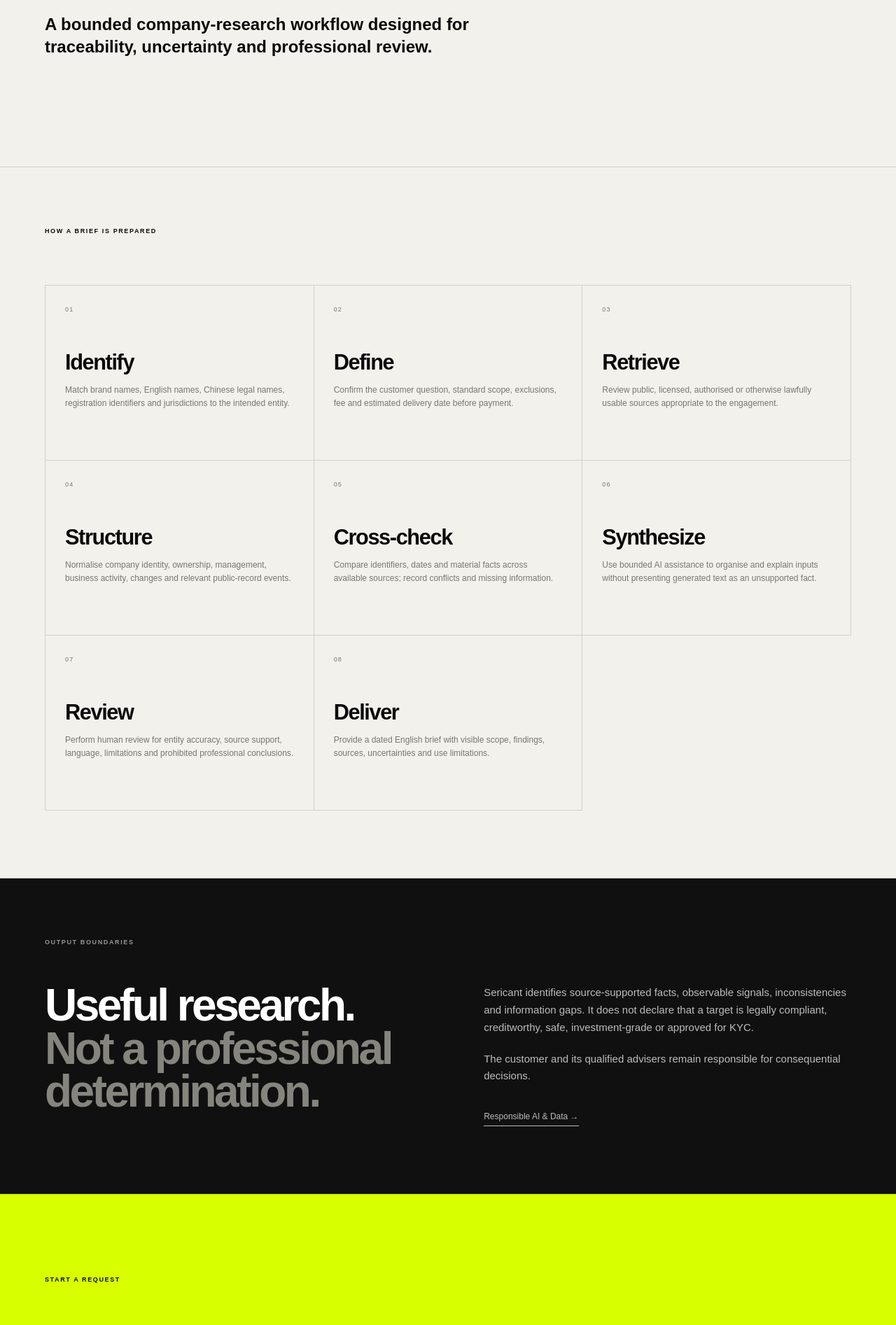
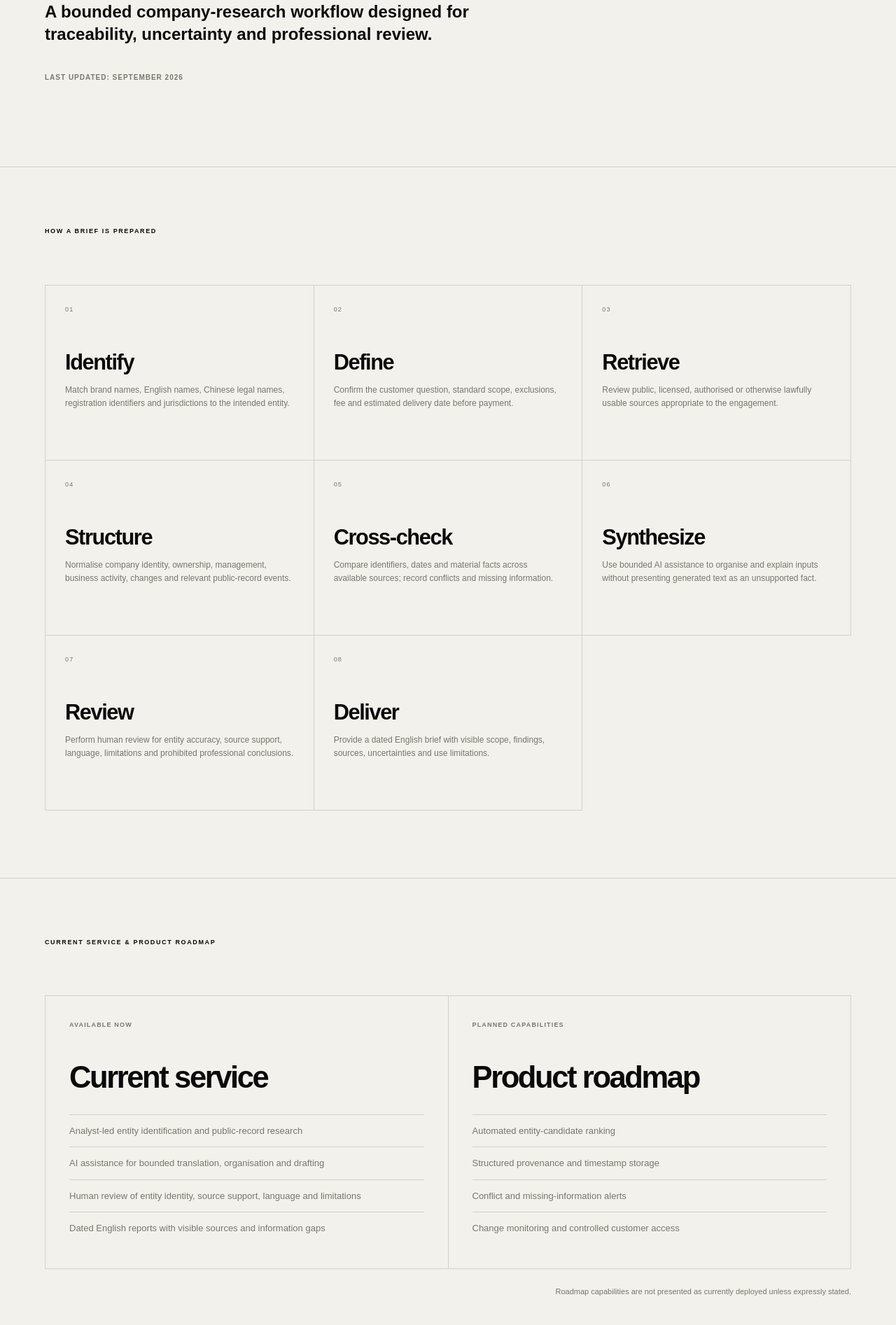
Before and after one commit to lingoescn-droid/sericant-website, a Next.js app: page /methodology in a window 1280 px wide. Shown: the part 447-2340 px from the top of the page at 70% size. Built offline with nearby package versions, Linux system fonts and the light colour scheme.

Commit message:
Clarify current service and product roadmap

```diff
--- a/app/globals.css
+++ b/app/globals.css
@@ -364,6 +364,16 @@ p {
 .compactHero h1 {
   max-width: 1220px;
   font-size: clamp(64px, 8vw, 120px);
+}
+
+.pageUpdated {
+  margin-top: 20px;
+  margin-bottom: 0;
+  color: var(--muted);
+  font-size: 10px;
+  font-weight: 600;
+  letter-spacing: 0.1em;
+  text-transform: uppercase;
 }
 
 /* -------------------------------------------------
@@ -699,6 +709,58 @@ p {
   line-height: 1.55;
 }
 
+.capabilityStatusGrid {
+  display: grid;
+  grid-template-columns: repeat(2, minmax(0, 1fr));
+  margin-top: 70px;
+  border-top: 1px solid var(--line);
+  border-left: 1px solid var(--line);
+}
+
+.capabilityStatusGrid article {
+  min-height: 390px;
+  padding: 34px;
+  border-right: 1px solid var(--line);
+  border-bottom: 1px solid var(--line);
+}
+
+.capabilityKicker {
+  margin-bottom: 46px;
+  color: var(--muted);
+  font-size: 9px;
+  font-weight: 700;
+  letter-spacing: 0.13em;
+}
+
+.capabilityStatusGrid h2 {
+  margin-bottom: 30px;
+  font-size: clamp(34px, 3.4vw, 52px);
+  line-height: 1;
+}
+
+.capabilityStatusGrid ul {
+  margin: 0;
+  padding: 0;
+  list-style: none;
+}
+
+.capabilityStatusGrid li {
+  padding: 13px 0;
+  border-top: 1px solid var(--line);
+  color: var(--muted);
+  font-size: 13px;
+  line-height: 1.5;
+}
+
+.roadmapNote {
+  max-width: 650px;
+  margin: 24px 0 0 auto;
+  color: var(--muted);
+  font-size: 11px;
+  line-height: 1.6;
+  text-align: right;
+}
+
 /* -------------------------------------------------
    DARK / RESPONSIBLE AI
 ------------------------------------------------- */
@@ -1282,6 +1344,23 @@ footer > div:last-child {
   #product .workflowGrid,
   #workflow .workflowGrid {
     grid-template-columns: 1fr;
+  }
+
+  .capabilityStatusGrid {
+    grid-template-columns: 1fr;
+  }
+
+  .capabilityStatusGrid article {
+    min-height: 0;
+    padding: 28px;
+  }
+
+  .capabilityKicker {
+    margin-bottom: 34px;
+  }
+
+  .roadmapNote {
+    text-align: left;
   }
 
   .workflowCard {
--- a/app/methodology/page.tsx
+++ b/app/methodology/page.tsx
@@ -19,12 +19,27 @@ const steps = [
   ["08", "Deliver", "Provide a dated English brief with visible scope, findings, sources, uncertainties and use limitations."]
 ];
 
+const serviceCapabilities = [
+  "Analyst-led entity identification and public-record research",
+  "AI assistance for bounded translation, organisation and drafting",
+  "Human review of entity identity, source support, language and limitations",
+  "Dated English reports with visible sources and information gaps"
+];
+
+const roadmapCapabilities = [
+  "Automated entity-candidate ranking",
+  "Structured provenance and timestamp storage",
+  "Conflict and missing-information alerts",
+  "Change monitoring and controlled customer access"
+];
+
 export default function MethodologyPage() {
   return (
     <main>
       <SiteHeader />
-      <section className="hero compactHero"><div className="eyebrow">RESEARCH METHODOLOGY</div><h1>Evidence first.<br /><em>Interpretation second.</em></h1><p className="heroText">A bounded company-research workflow designed for traceability, uncertainty and professional review.</p></section>
+      <section className="hero compactHero"><div className="eyebrow">RESEARCH METHODOLOGY</div><h1>Evidence first.<br /><em>Interpretation second.</em></h1><p className="heroText">A bounded company-research workflow designed for traceability, uncertainty and professional review.</p><p className="pageUpdated">Last updated: September 2026</p></section>
       <section className="section" id="workflow"><div className="sectionLabel">HOW A BRIEF IS PREPARED</div><div className="workflowGrid">{steps.map(([n,t,d]) => <article className="workflowCard" key={n}><span>{n}</span><h3>{t}</h3><p>{d}</p></article>)}</div></section>
+      <section className="section capabilityStatus"><div className="sectionLabel">CURRENT SERVICE &amp; PRODUCT ROADMAP</div><div className="capabilityStatusGrid"><article><p className="capabilityKicker">AVAILABLE NOW</p><h2>Current service</h2><ul>{serviceCapabilities.map((capability) => <li key={capability}>{capability}</li>)}</ul></article><article><p className="capabilityKicker">PLANNED CAPABILITIES</p><h2>Product roadmap</h2><ul>{roadmapCapabilities.map((capability) => <li key={capability}>{capability}</li>)}</ul></article></div><p className="roadmapNote">Roadmap capabilities are not presented as currently deployed unless expressly stated.</p></section>
       <section className="darkSection"><div className="sectionLabel light">OUTPUT BOUNDARIES</div><div className="twoCol"><h2>Useful research.<br /><em>Not a professional determination.</em></h2><div className="bodyCopy lightCopy"><p>Sericant identifies source-supported facts, observable signals, inconsistencies and information gaps. It does not declare that a target is legally compliant, creditworthy, safe, investment-grade or approved for KYC.</p><p>The customer and its qualified advisers remain responsible for consequential decisions.</p><Link href="/responsible-ai-data" className="textLink">Responsible AI & Data →</Link></div></div></section>
       <section className="contact"><div className="sectionLabel">START A REQUEST</div><h2>Have a company<br />to evaluate?</h2><Link href="/due-diligence/intake" className="contactEmail">Check the scope →</Link></section>
     </main>
--- a/app/privacy/page.tsx
+++ b/app/privacy/page.tsx
@@ -9,7 +9,7 @@ export const metadata: Metadata = {
 };
 
 const sections = [
-  ["1. Scope", <p>This Policy explains how Sericant Limited, Hong Kong (“Sericant”, “we”, “us”) handles information relating to website visitors, contacts, scope requests and customers of our company intelligence services. The public research prototype remains illustrative and does not provide a live third-party company-data search.</p>],
+  ["1. Scope", <p>This Policy explains how Sericant Limited, Hong Kong (“Sericant”, “we”, “us”) handles information relating to website visitors, contacts, scope requests and customers of our company intelligence services. The interactive demonstration available on this website is illustrative. Sericant’s paid research services are performed separately and do not provide customers with direct access to a live third-party company-data feed.</p>],
   ["2. Information you provide", <><p>We may receive your name, work email, correspondence, target-company identifiers, research purpose, questions and other information you choose to submit. If you purchase a service, we may also receive payment status, transaction identifiers and limited billing details from our payment provider; Sericant does not need to receive your full card number.</p><p>Please do not submit identity documents, passwords, payment-card details, authentication codes or unnecessary sensitive personal information through the scope-request form.</p></>],
   ["3. Research information", <p>To perform an accepted engagement, Sericant may process corporate records and information about directors, shareholders, officers or other persons connected with a target company where relevant to the stated business-research purpose and lawfully available. Coverage and permitted use depend on the source, jurisdiction and applicable contractual or legal requirements.</p>],
   ["4. Technical information", <p>Hosting, infrastructure and security providers may process IP address, browser and device information, timestamps, request logs and security events needed to deliver and protect the website. If analytics or non-essential cookies are introduced, this Policy and any required consent mechanism will be updated.</p>],
--- a/app/responsible-ai-data/page.tsx
+++ b/app/responsible-ai-data/page.tsx
@@ -34,6 +34,8 @@ export default function Page() {
         >
           Trust is part of the product architecture.
         </h1>
+
+        <p className="pageUpdated">Last updated: September 2026</p>
 
         <p
           className="lede"
```
